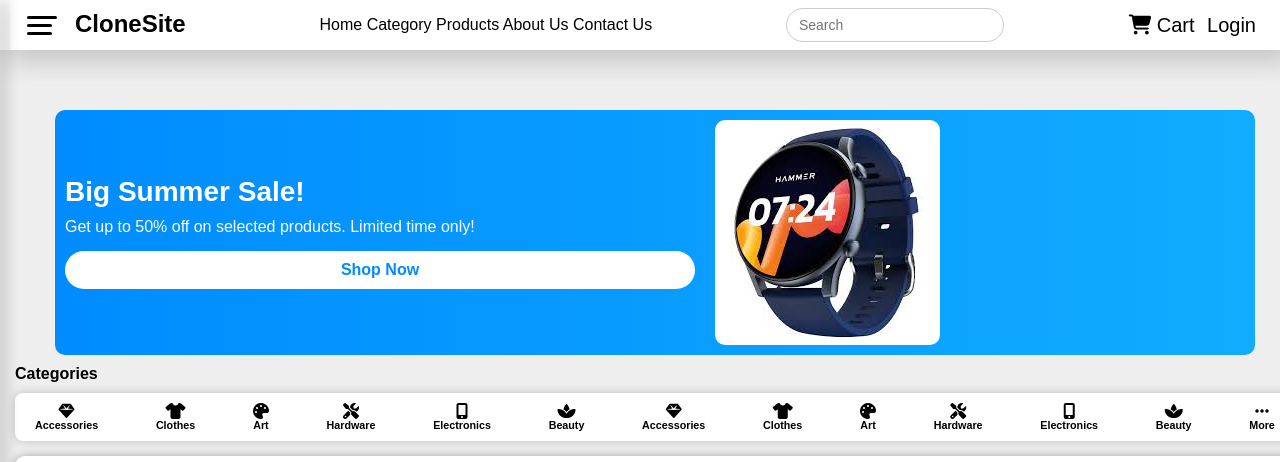
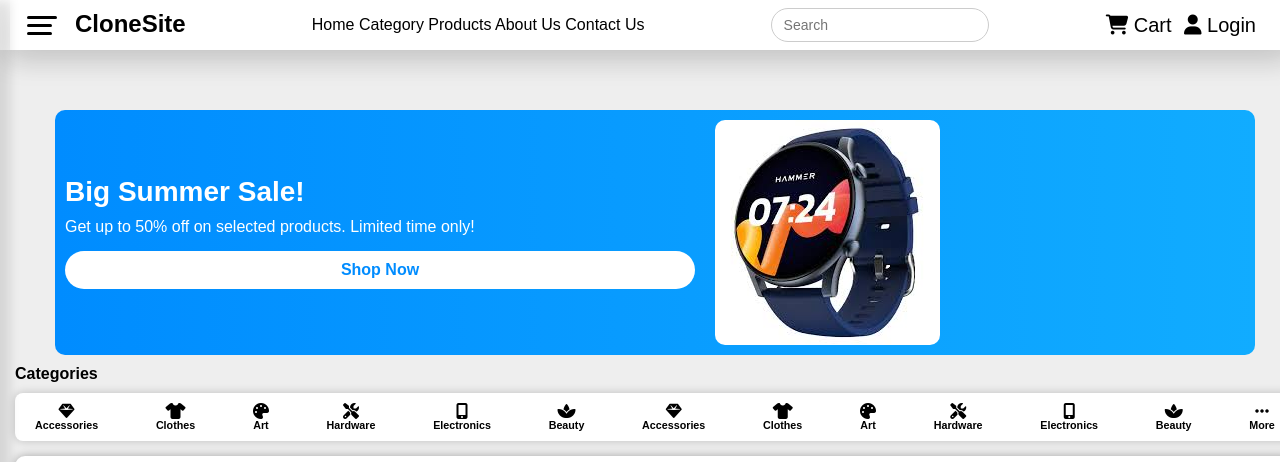
Before and after one commit to DevToStack/clone-site, a plain HTML site: page Clone/index.html in a window 1280 px wide. Shown: the top 462 px of the page. Drawn offline with Linux system fonts and the light colour scheme.

Commit message:
Update index.html

```diff
--- a/Clone/index.html
+++ b/Clone/index.html
@@ -36,7 +36,7 @@
 
                 <div class="buttons">
                     <a class="nav-item"><i class="fas fa-shopping-cart"></i> Cart</a>
-                    <a class="nav-item">Login</a>
+                    <a class="nav-item"><i class="fas fa-user"></i> Login</a>
                 </div>
                 </div>
                 <div class="mobile-search">
```
